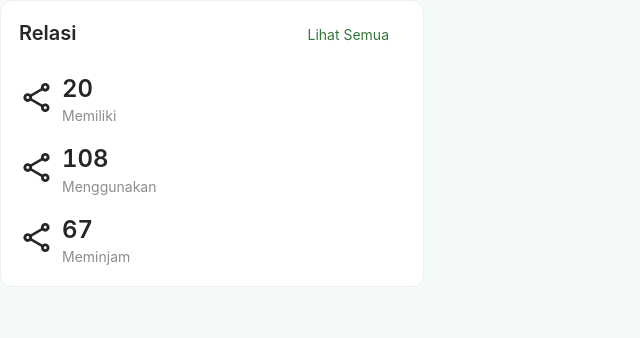
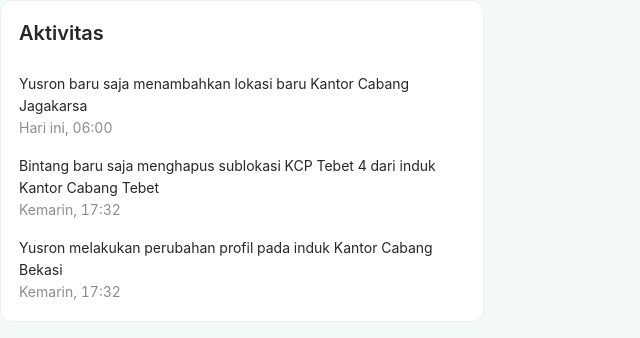
Before and after one commit to levinaHR/company-dashboard, a React (Create React App) app: page / in a window 1280 px wide. Shown: the top 338 px of the page, without its empty margins (0-640 px from the left). Built offline with nearby package versions, Linux system fonts and the light colour scheme.

Commit message:
add ActivityCard

```diff
--- /dev/null
+++ b/src/components/ActivityCard.jsx
@@ -0,0 +1,47 @@
+import { Button, Card, Col, Row, Space, Typography } from 'antd';
+import React from 'react';
+
+const { Title, Text } = Typography;
+
+const styles = {
+  container: {
+    padding: '18px',
+    maxWidth: '484px',
+  },
+};
+
+function ActivityItem(props) {
+  const { detail, date, time } = props;
+
+  return (
+    <Space size="1" direction="vertical">
+      <Text>{detail}</Text>
+      <Text type="secondary">{date + ', ' + time}</Text>
+    </Space>
+  );
+}
+
+export default function ActivityCard() {
+  return (
+    <Card style={styles.container}>
+      <Space size="middle" direction="vertical">
+        <Title level={4}>Aktivitas</Title>
+        <ActivityItem
+          detail="Yusron baru saja menambahkan lokasi baru Kantor Cabang Jagakarsa"
+          date="Hari ini"
+          time="06:00"
+        />
+        <ActivityItem
+          detail="Bintang baru saja menghapus sublokasi KCP Tebet 4 dari induk Kantor Cabang Tebet"
+          date="Kemarin"
+          time="17:32"
+        />
+        <ActivityItem
+          detail="Yusron melakukan perubahan profil pada induk Kantor Cabang Bekasi"
+          date="Kemarin"
+          time="17:32"
+        />
+      </Space>
+    </Card>
+  );
+}
--- a/src/components/Dashboard.jsx
+++ b/src/components/Dashboard.jsx
@@ -1,4 +1,5 @@
 import React, { Fragment } from 'react'
+import ActivityCard from './ActivityCard'
 import BankCard from './BankCard'
 import LocationCard from './LocationCard'
 import ProfileCard from './ProfileCard'
@@ -10,7 +11,8 @@ export default function Dashboard() {
       {/* <ProfileCard /> */}
       {/* <LocationCard /> */}
       {/* <BankCard /> */}
-      <RelationCard />
+      {/* <RelationCard /> */}
+      <ActivityCard />
     </Fragment>
   )
 }
```
